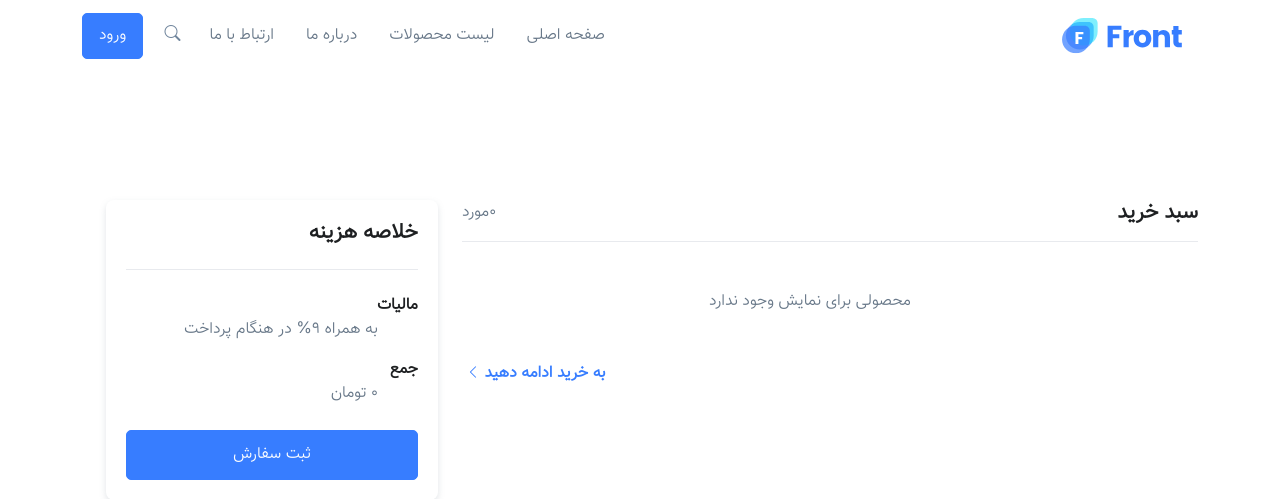
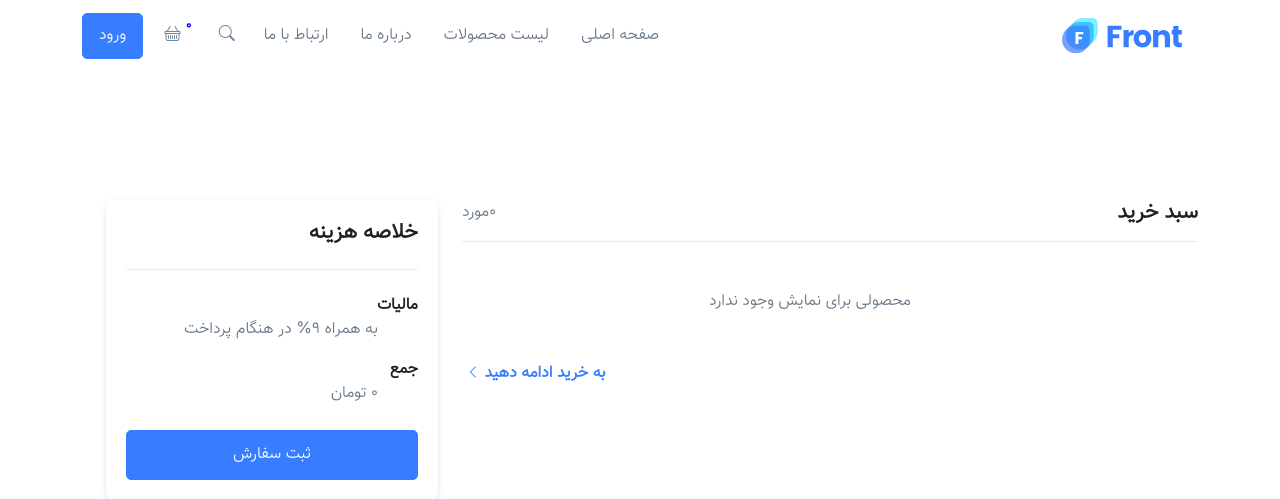
Before and after one commit to sinemat/Django-Shop-First, a Django app: page /cart/summary/ in a window 1280 px wide. Shown: the top 499 px of the page. Run offline with Django 5.2, Linux system fonts and the light colour scheme; some libraries are stand-ins or nearby versions.

Commit message:
Further progress in cart
Before we go to build the profile app

```diff
--- a/templates/base.html
+++ b/templates/base.html
@@ -62,18 +62,22 @@
                 <div class="collapse navbar-collapse" id="navbarNavDropdown">
                     <ul class="navbar-nav">
                         <li class="nav-item">
-                            <a class="nav-link  {% if request.resolver_match.view_name  == 'website:index' %} active {% endif %}" href="{% url 'website:index' %}">صفحه اصلی</a>
+                            <a class="nav-link  {% if request.resolver_match.view_name  == 'website:index' %} active {% endif %}"
+                                href="{% url 'website:index' %}">صفحه اصلی</a>
                         </li>
 
 
                         <li class="nav-item">
-                            <a class="nav-link {% if request.resolver_match.view_name  == 'shop:product-grid' %} active {% endif %}" href="{% url 'shop:product-grid' %}">لیست محصولات</a>
+                            <a class="nav-link {% if request.resolver_match.view_name  == 'shop:product-grid' %} active {% endif %}"
+                                href="{% url 'shop:product-grid' %}">لیست محصولات</a>
                         </li>
                         <li class="nav-item">
-                            <a class="nav-link {% if request.resolver_match.view_name  == 'website:about' %} active {% endif %}" href="{% url 'website:about' %}">درباره ما</a>
+                            <a class="nav-link {% if request.resolver_match.view_name  == 'website:about' %} active {% endif %}"
+                                href="{% url 'website:about' %}">درباره ما</a>
                         </li>
                         <li class="nav-item">
-                            <a class="nav-link {% if request.resolver_match.view_name  == 'website:contact' %} active {% endif %}" href="{% url 'website:contact' %}">ارتباط با ما</a>
+                            <a class="nav-link {% if request.resolver_match.view_name  == 'website:contact' %} active {% endif %}"
+                                href="{% url 'website:contact' %}">ارتباط با ما</a>
                         </li>
 
 
@@ -94,7 +98,11 @@
                                 <i class="bi-basket"></i>
                                 <span class="cart-item-count ">3</span>
                             </button> -->
-
+                            <a href="{% url 'cart:cart-summary' %}" class="btn btn-ghost-secondary btn-icon">
+                                <i class="bi-basket"></i>
+                                <span class="cart-item-count"
+                                    id="total-cart-item-count">{{cart.get_total_quantity}}</span>
+                            </a>
                             <!-- End Shopping Cart -->
                             {% if request.user.is_authenticated %}
 
@@ -105,6 +113,7 @@
                                         alt="Image Description">
                                 </span>
                             </button>
+
 
                             <div class="dropdown-menu" aria-labelledby="dropdownMenuLink">
                                 <a class="dropdown-item" href="#">پروفایل</a>
@@ -585,7 +594,7 @@
 
             //console.log(product_id)
             $.ajax({
-                url: "#",
+                url: "{%  url 'cart:session-add-product' %}",
                 method: 'POST',
                 data: {
                     product_id: product_id,
@@ -603,7 +612,7 @@
                 }
             });
         }
-        function addToWishlist(element,product_id) {
+        function addToWishlist(element, product_id) {
 
             //console.log(product_id)
             $.ajax({
@@ -617,12 +626,12 @@
                 success: function (response) {
 
                     Toastify({
-                        text:response.message,
+                        text: response.message,
                         className: `info`,
                         style: {
-                          background: "blue",
+                            background: "blue",
                         }
-                      }).showToast();
+                    }).showToast();
                     $(element).toggleClass('active');
 
                     // do something with the response data
--- a/templates/cart/cart-summary.html
+++ b/templates/cart/cart-summary.html
@@ -151,7 +151,7 @@
                             </div>
 
                             <div class="d-grid">
-                                <a class="btn btn-primary btn-lg" href="{% url 'order:checkout' %}">ثبت سفارش</a>
+                                <a class="btn btn-primary btn-lg" href="#">ثبت سفارش</a>
                             </div>
                         </form>
                     </div>
@@ -204,7 +204,7 @@
 
             },
             success: function (response) {
-                console.log(response);
+                // console.log(response);
                 window.location.reload();
                 // do something with the response data
             },
```
